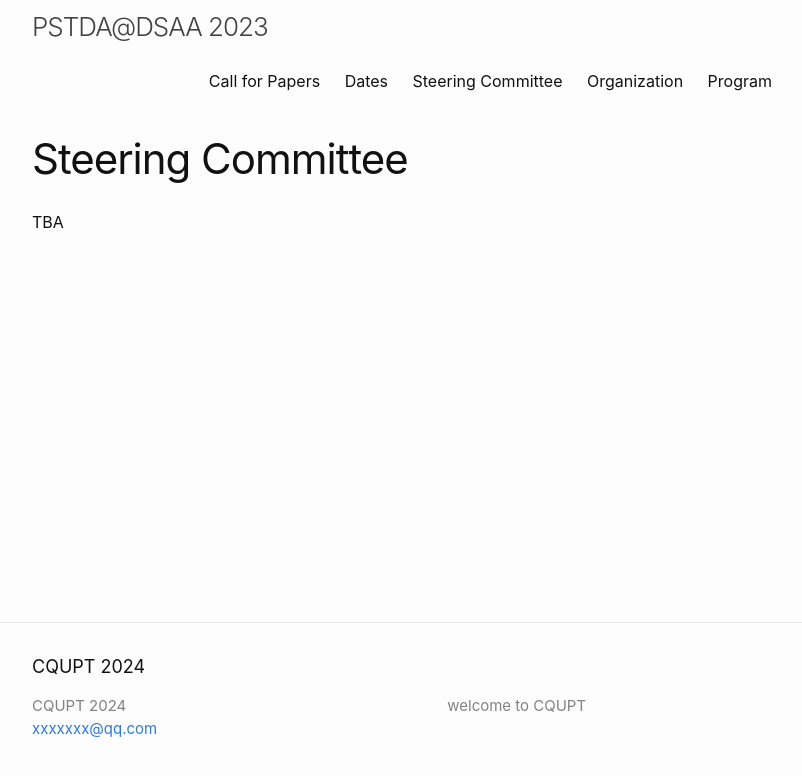
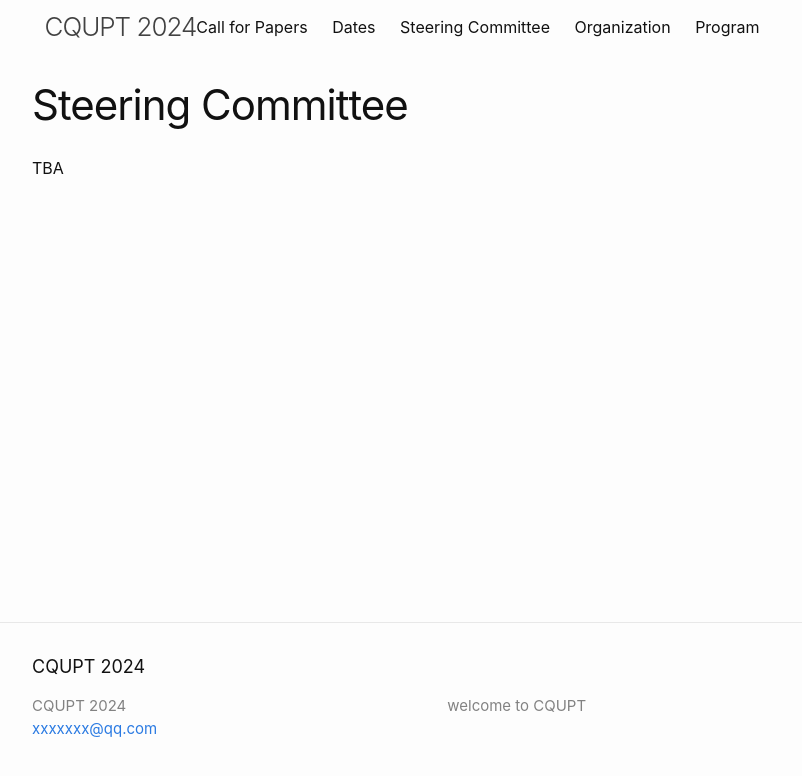
Before and after one commit to aeMarugaK/aemarugak.github.io, a plain HTML site: page Steering Committee.html in a window 1280 px wide. Shown: the whole page, without its empty margins (238-1040 px from the left). Drawn offline with Linux system fonts and the light colour scheme.

Commit message:
Update Steering Committee.html

```diff
--- a/Steering Committee.html
+++ b/Steering Committee.html
@@ -9,7 +9,7 @@
 </head>
 
 <body>
-    <div class="wrapper"><a class="site-title" rel="author" href="/">PSTDA@DSAA 2023</a>
+    <div class="wrapper"><a class="site-title" rel="author" href="/">CQUPT 2024</a>
         <nav class="site-nav">
             <input type="checkbox" id="nav-trigger" class="nav-trigger" />
             <label for="nav-trigger">
```
